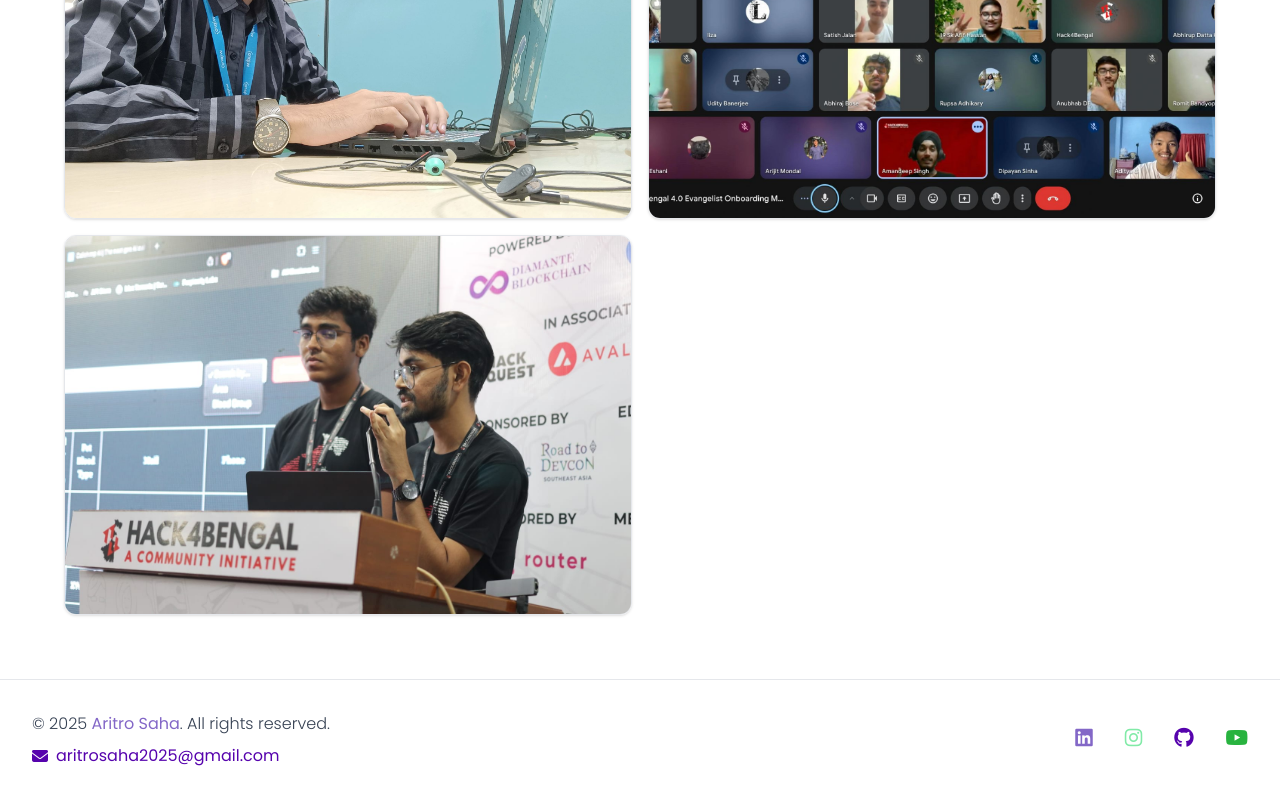
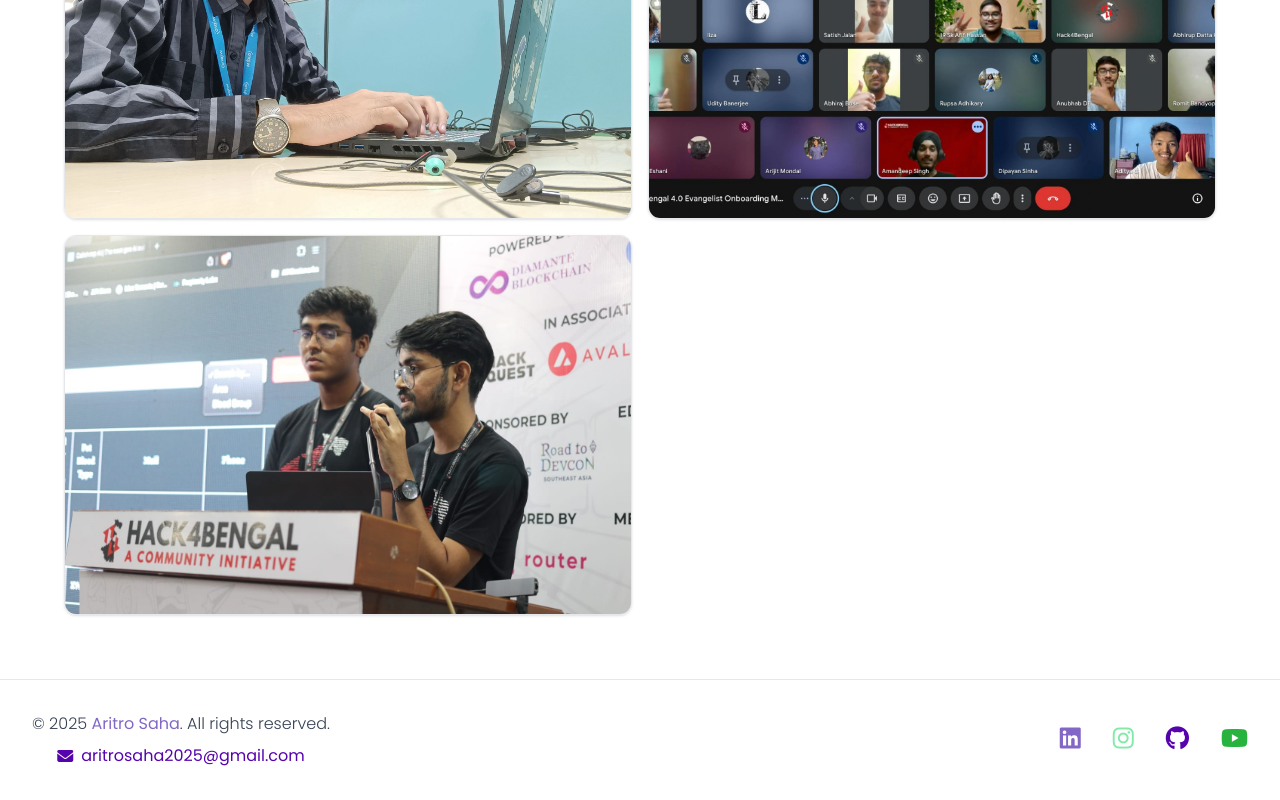
Before and after one commit to halcyon-past/Minimal-Portfolio, a React (Vite) app: page /gallery in a window 1280 px wide. Shown: the part 1149-1949 px from the top of the page. Built offline with nearby package versions, Linux system fonts and the light colour scheme.

Commit message:
Minor Chnages in Footer

```diff
--- a/src/components/Footer.jsx
+++ b/src/components/Footer.jsx
@@ -11,7 +11,7 @@
             </p>
             <a
               href="mailto:aritrosaha2025@gmail.com"
-              className="text-[var(--chrysler-blue)] hover:text-[var(--amethyst)] font-medium transition-colors duration-300 flex items-center mt-2"
+              className="text-[var(--chrysler-blue)] hover:text-[var(--amethyst)] font-medium transition-colors duration-300 flex items-center mt-2 justify-center"
               aria-label="Email"
             >
               <i className="fas fa-envelope mr-2"></i>
@@ -28,7 +28,7 @@
                 rel="noopener noreferrer"
                 aria-label={social.ariaLabel}
               >
-                <i className={`${social.icon} text-xl`}></i>
+                <i className={`${social.icon} text-2xl`}></i>
               </a>
             ))}
           </div>
```
